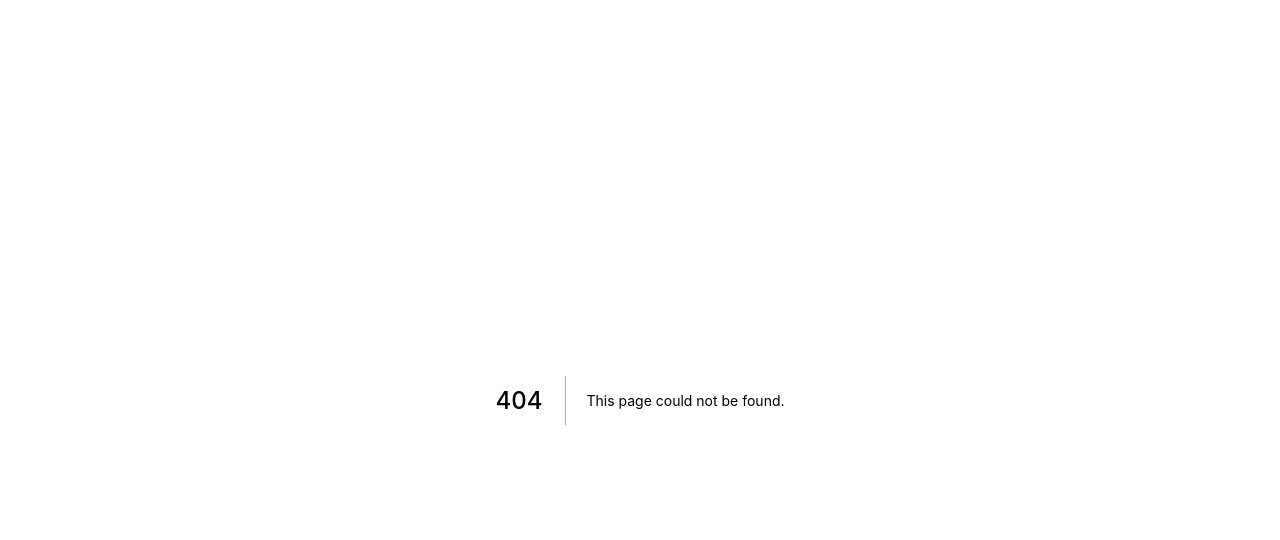
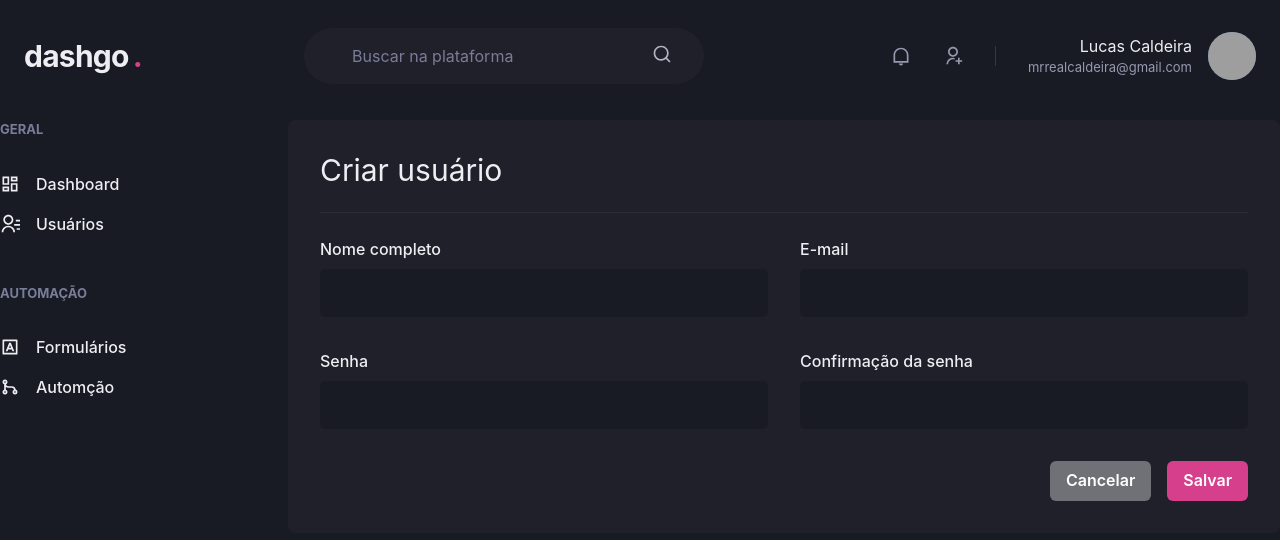
Before and after one commit to realcaldeira/dashboard-chakra, a Next.js app: page /users/create in a window 1280 px wide. Before the commit this address had no page. Shown: the top 540 px of the page. Built offline with nearby package versions, Linux system fonts and the light colour scheme; grey boxes are pictures that could not be loaded.

Commit message:
Página: Form de usuário

```diff
--- /dev/null
+++ b/src/pages/users/create.tsx
@@ -0,0 +1,42 @@
+import { Box, Button, Divider, Flex, Heading, HStack, SimpleGrid, VStack} from '@chakra-ui/react';
+import { Input } from '../../components/Form/input';
+import { Header } from '../../components/Header';
+import { Sidebar } from '../../components/Sidebar';
+
+export default function CreateUser(){
+  return(
+    <Box>
+      <Header />
+
+      <Flex w='100%' my='6' maxWidth={1480} mx='auto' px=''>
+        <Sidebar />
+
+        <Box flex='1' borderRadius={8} bg='gray.800' p='8'>
+          <Heading size='lg' fontWeight='normal'>Criar usuário</Heading>
+
+          <Divider my='6' borderColor='gray.700' />
+
+          <VStack spacing='8'>
+            <SimpleGrid minChildWidth='240px' spacing='8' w='100%'>
+              <Input name='name' label='Nome completo' />
+              <Input name='email' type='email' label='E-mail' />
+            </SimpleGrid>
+
+            <SimpleGrid minChildWidth='240px' spacing='8' w='100%'>
+              <Input name='password' type='password' label='Senha' />
+              <Input name='password_confirmation' type='password' label='Confirmação da senha' />
+            </SimpleGrid>
+
+          </VStack>
+
+          <Flex mt='8' justify='flex-end'>
+            <HStack spacing='4'>
+              <Button colorScheme='whiteAlpha'>Cancelar</Button>
+              <Button colorScheme='pink'>Salvar</Button>
+            </HStack>
+          </Flex>
+        </Box>
+      </Flex>
+    </Box>
+  )
+}
```
